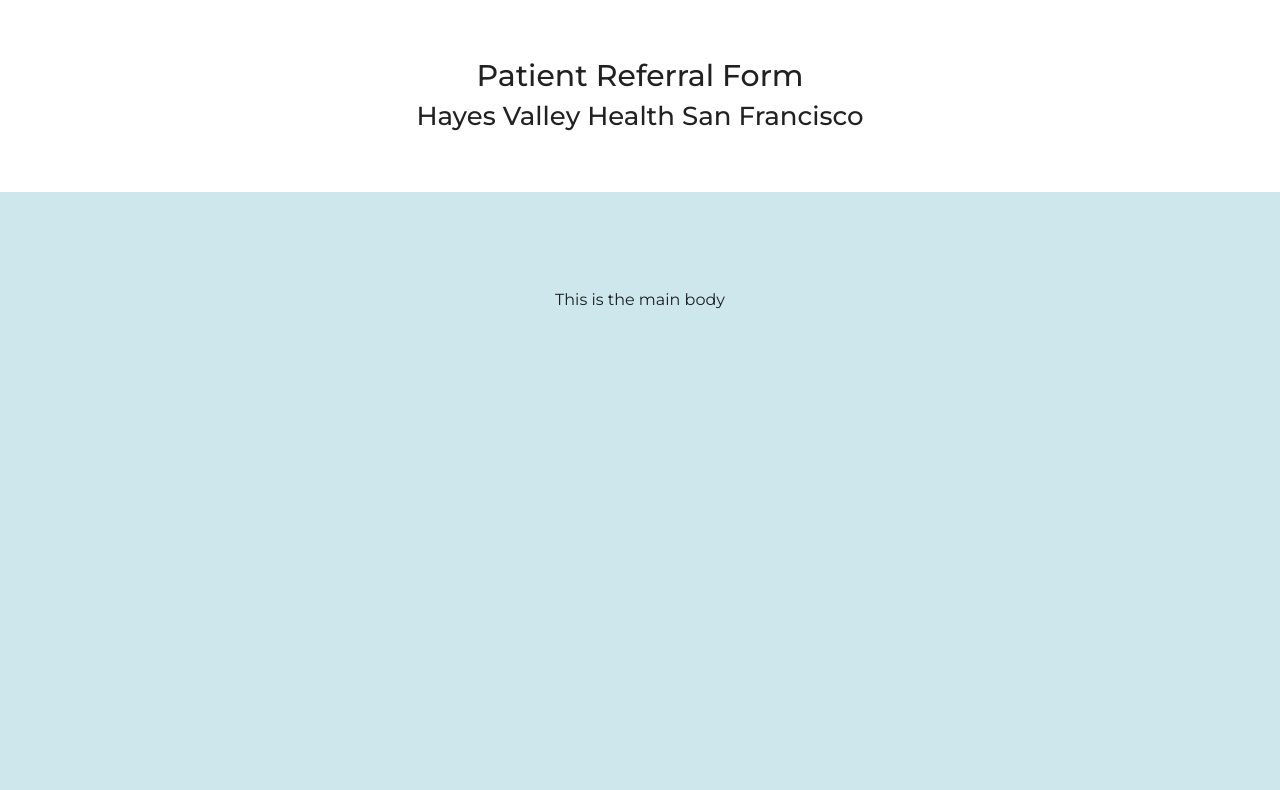
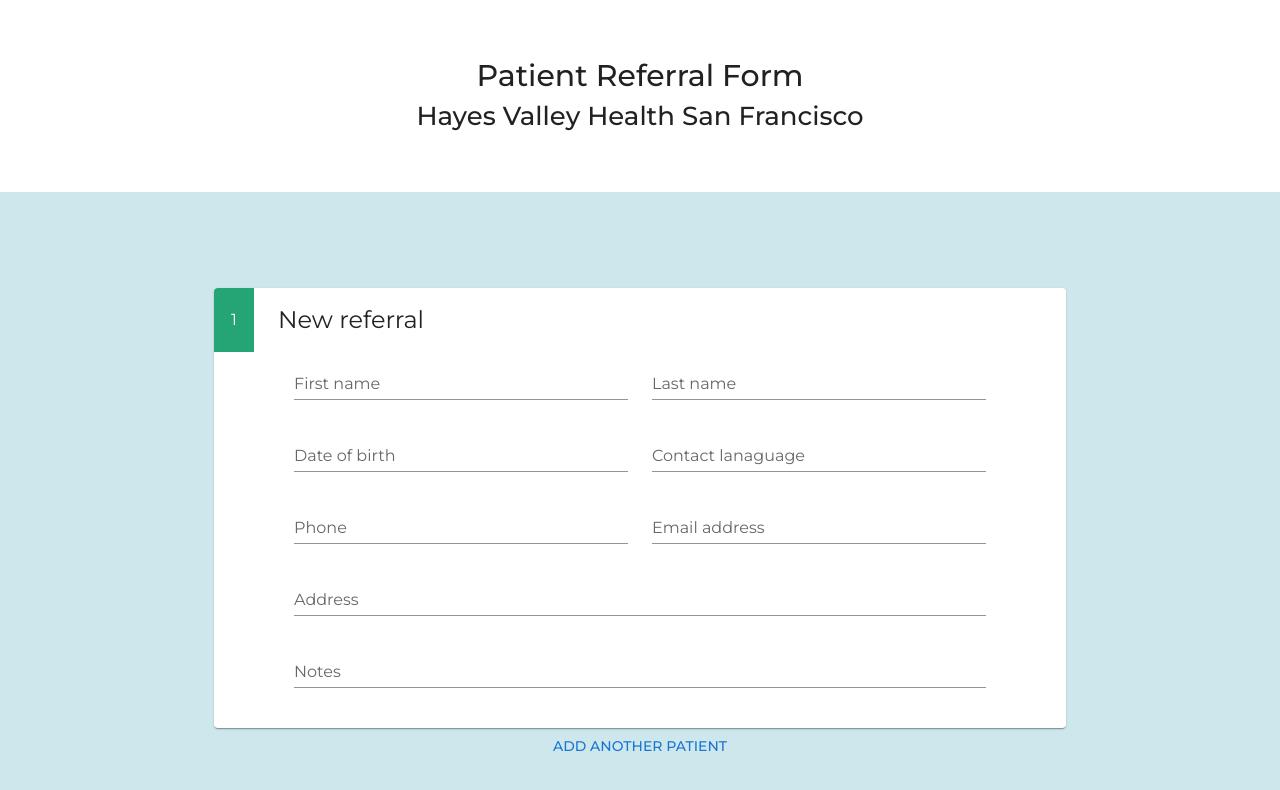
Before and after one commit to WiderCircle/Frontend-Interview-WC, a Next.js app: page / in a window 1280 px wide. Shown: the top 790 px of the page. Built offline with nearby package versions, Linux system fonts and the light colour scheme.

Commit message:
Set up react-hook-form and initial Form component and UI.

```diff
--- a/app/layout.tsx
+++ b/app/layout.tsx
@@ -1,8 +1,8 @@
 import type { Metadata } from "next";
 import { Montserrat } from "next/font/google";
 import "./globals.css";
-import Header from "@/components/Layout/Header";
-import ThemeRegistry from "@/components/Theme/ThemeRegistry";
+import Header from "@/components/layout/Header";
+import ThemeRegistry from "@/components/theme/ThemeRegistry";
 
 const montserrat = Montserrat({ subsets: ["latin"] });
 
--- a/app/page.tsx
+++ b/app/page.tsx
@@ -1,9 +1,69 @@
+"use client";
+import ReferralCard from "@/components/features/ReferralForm/ReferralCard";
+import TextInput from "@/components/shared/ControlledTextInput";
+import Form from "@/components/shared/Form";
+import { Button, Card, Container, Grid } from "@mui/material";
 import Image from "next/image";
+import { FormProvider, useForm } from "react-hook-form";
 
 export default function Home() {
+  const methods = useForm();
+
   return (
     <main className="flex min-h-screen flex-col items-center justify-between p-24">
-      This is the main body
+      <Container maxWidth="md">
+        <FormProvider {...methods}>
+          <Form onSubmit={(e) => console.log(e)} onError={console.log}>
+            <ReferralCard header={"New referral"} cardIndex={0}>
+              <Grid
+                container
+                spacing={{ xs: 2, md: 3 }}
+                columns={{ xs: 4, sm: 8, md: 12 }}
+              >
+                <Grid item xs={12} md={6}>
+                  <TextInput name="firstName" label={"First name"} />
+                </Grid>
+                <Grid item xs={12} md={6}>
+                  <TextInput name="lastName" label={"Last name"} />
+                </Grid>
+                <Grid item xs={12} md={6}>
+                  <TextInput name="dateOfBirth" label={"Date of birth"} />
+                </Grid>
+                <Grid item xs={12} md={6}>
+                  <TextInput
+                    name="contactLanguage"
+                    label={"Contact lanaguage"}
+                  />
+                </Grid>
+                <Grid item xs={12} md={6}>
+                  <TextInput name="phone" label={"Phone"} />
+                </Grid>
+                <Grid item xs={12} md={6}>
+                  <TextInput name="email" label={"Email address"} />
+                </Grid>
+                <Grid item xs={12}>
+                  <TextInput name="address" label={"Address"} />
+                </Grid>
+                <Grid item xs={12}>
+                  <TextInput name="notes" label={"Notes"} />
+                </Grid>
+              </Grid>
+            </ReferralCard>
+            <Button
+              variant="text"
+              type="submit"
+              sx={{
+                position: "absolute",
+                left: 0,
+                right: 0,
+                margin: "0 auto",
+              }}
+            >
+              Add another patient
+            </Button>
+          </Form>
+        </FormProvider>
+      </Container>
     </main>
   );
 }
--- /dev/null
+++ b/components/features/ReferralForm/ReferralCard.tsx
@@ -0,0 +1,53 @@
+import { Box, Card, CardContent, CardHeader } from "@mui/material";
+import Collapse from "@mui/material/Collapse";
+
+import React, { ReactNode, useState } from "react";
+
+interface ReferralCardProps {
+  children: ReactNode;
+  header: string;
+  cardIndex: number;
+}
+
+const CardColorByIndex = [
+  "#25A575",
+  "#2595A5",
+  "#3A719B",
+  "#254B7A",
+  "#142B58",
+];
+
+const ReferralCard = ({ children, header, cardIndex }: ReferralCardProps) => {
+  const [expand, setExpand] = useState(true);
+  return (
+    <Card sx={{ padding: "16px 64px", position: "relative" }}>
+      <Box
+        sx={{
+          position: "absolute",
+          left: 0,
+          top: 0,
+          height: "64px",
+          width: "40px",
+          background: CardColorByIndex[cardIndex],
+          overflow: "auto",
+          display: "flex",
+          justifyContent: "center",
+          alignItems: "center",
+          color: "white",
+        }}
+      >
+        1
+      </Box>
+      <CardHeader
+        sx={{ padding: 0 }}
+        title={header}
+        onClick={() => setExpand(!expand)}
+      />
+      <Collapse in={expand}>
+        <CardContent>{children}</CardContent>
+      </Collapse>
+    </Card>
+  );
+};
+
+export default ReferralCard;
--- /dev/null
+++ b/components/shared/ControlledTextInput.tsx
@@ -0,0 +1,30 @@
+"use client";
+import TextField from "@mui/material/TextField";
+import React from "react";
+import { Controller, useFormContext } from "react-hook-form";
+
+interface TextInputProps {
+  name: string;
+  label: string;
+}
+
+const TextInput = ({ name, label }: TextInputProps) => {
+  const { control } = useFormContext();
+  return (
+    <Controller
+      name={name}
+      control={control}
+      render={({ field: { onChange, onBlur, value, ref } }) => (
+        <TextField
+          onChange={onChange} // send value to hook form
+          onBlur={onBlur} // notify when input is touched/blur
+          label={label}
+          fullWidth
+          variant="standard"
+        />
+      )}
+    />
+  );
+};
+
+export default TextInput;
--- /dev/null
+++ b/components/shared/Form.tsx
@@ -0,0 +1,41 @@
+"use client";
+import {
+  FieldErrors,
+  FieldValues,
+  SubmitHandler,
+  useFormContext,
+} from "react-hook-form";
+import React, { ReactNode } from "react";
+
+interface FormProps<TFields extends FieldValues> {
+  onSubmit: (d: FieldValues) => void;
+  onError?: (e: FieldErrors) => void;
+  children: ReactNode;
+}
+
+const Form = <TFields extends {}>({
+  onSubmit,
+  onError,
+  children,
+}: FormProps<TFields>) => {
+  const { handleSubmit } = useFormContext();
+
+  return (
+    <form
+      onSubmit={handleSubmit(
+        (d: FieldValues) => {
+          console.log("you are here 2");
+          onSubmit(d);
+        },
+        (e: FieldErrors) => {
+          console.error(e);
+          onError && onError(e);
+        }
+      )}
+    >
+      {children}
+    </form>
+  );
+};
+
+export default Form;
--- a/package.json
+++ b/package.json
@@ -14,7 +14,8 @@
     "@mui/material": "^5.14.14",
     "next": "13.5.6",
     "react": "^18",
-    "react-dom": "^18"
+    "react-dom": "^18",
+    "react-hook-form": "^7.47.0"
   },
   "devDependencies": {
     "@types/node": "^20",
```
Also changed, not shown: 1 other file (tests, documents, lock files or other folders).
